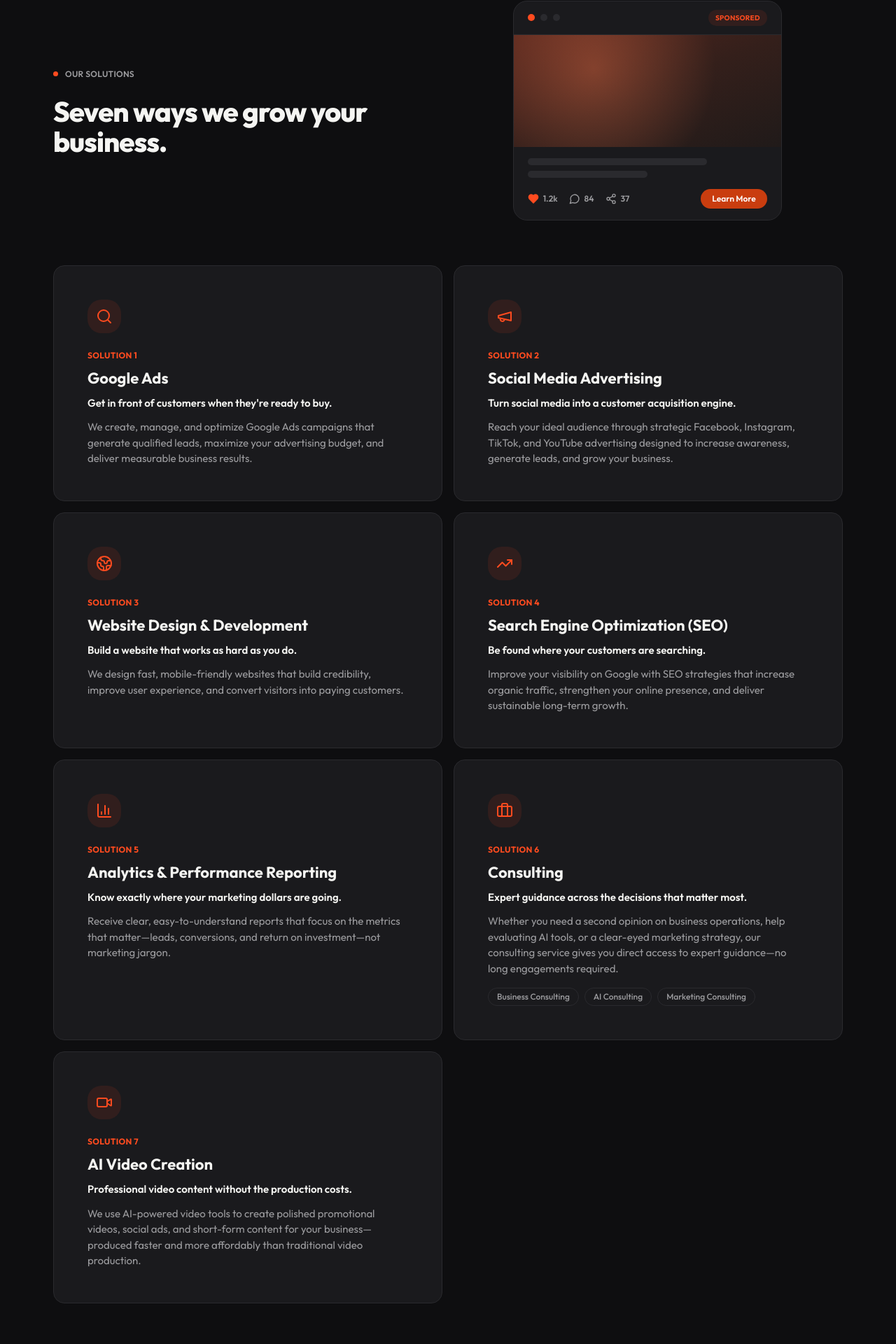
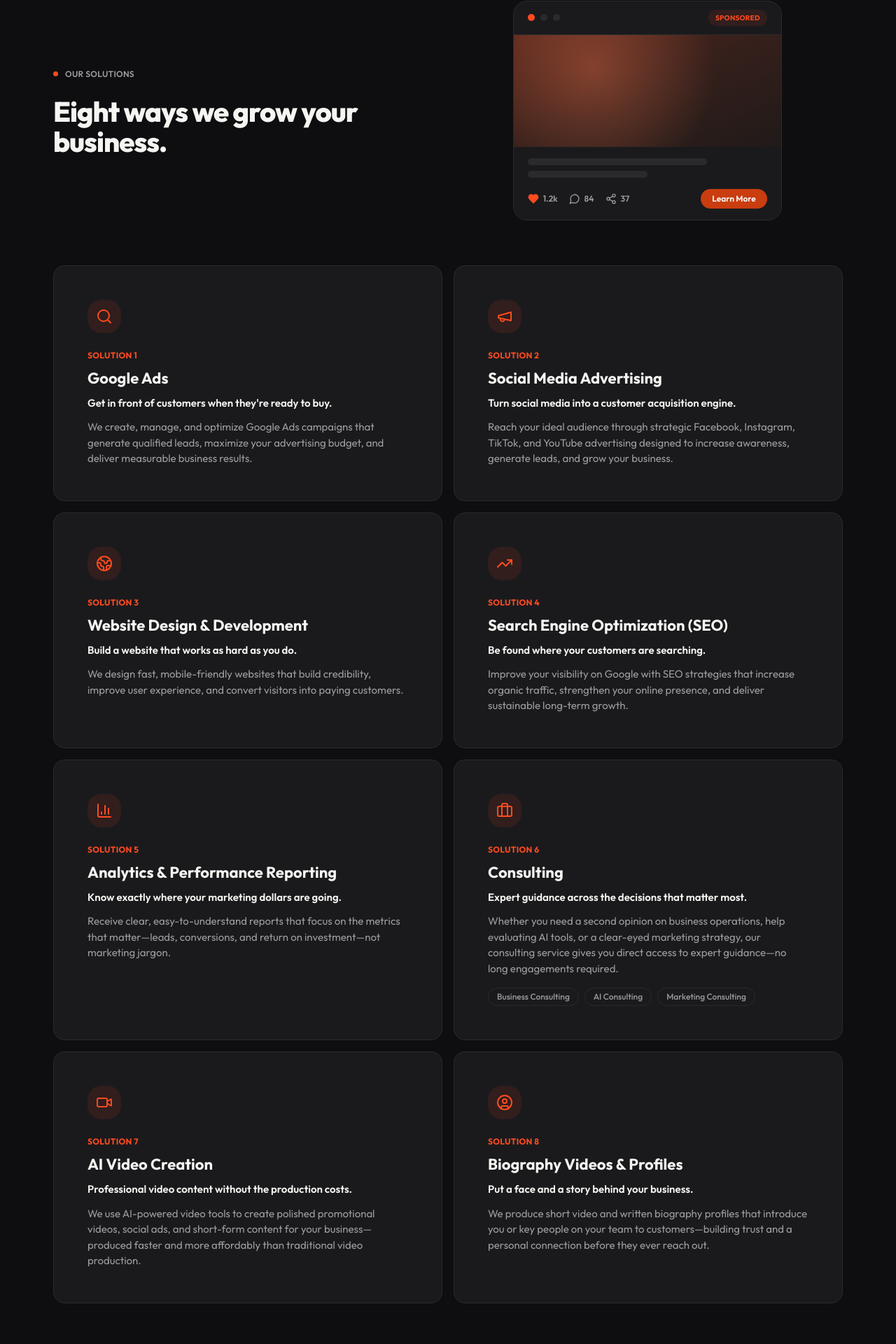
Before and after one commit to smohen985-ux/mm-digital-site, a Next.js app: page /mm-digital-site/ in a window 1280 px wide. Shown: the part 2868-4788 px from the top of the page at 70% size. Built offline with nearby package versions, Linux system fonts and the light colour scheme.

Commit message:
Update Services.tsx

```diff
--- a/src/components/Services.tsx
+++ b/src/components/Services.tsx
@@ -1,4 +1,4 @@
-import { Search, Megaphone, Globe2, TrendingUp, BarChart3, Briefcase, Video } from "lucide-react";
+import { Search, Megaphone, Globe2, TrendingUp, BarChart3, Briefcase, Video, UserCircle } from "lucide-react";
 import { Reveal } from "./Reveal";
 import { AdMockupIllustration } from "./ui/illustrations";
 
@@ -59,6 +59,14 @@ const SOLUTIONS = [
     body: "We use AI-powered video tools to create polished promotional videos, social ads, and short-form content for your business—produced faster and more affordably than traditional video production.",
     subItems: undefined as string[] | undefined,
   },
+  {
+    icon: UserCircle,
+    number: "Solution 8",
+    title: "Biography Videos & Profiles",
+    tagline: "Put a face and a story behind your business.",
+    body: "We produce short video and written biography profiles that introduce you or key people on your team to customers—building trust and a personal connection before they ever reach out.",
+    subItems: undefined as string[] | undefined,
+  },
 ];
 
 export default function Services() {
@@ -70,7 +78,7 @@ export default function Services() {
             Our solutions
           </Reveal>
           <Reveal index={1} as="h2" isTitle className="text-[28px] font-extrabold leading-[1.08] tracking-tight md:text-[40px]">
-            Seven ways we grow your business.
+            Eight ways we grow your business.
           </Reveal>
         </div>
 
```
